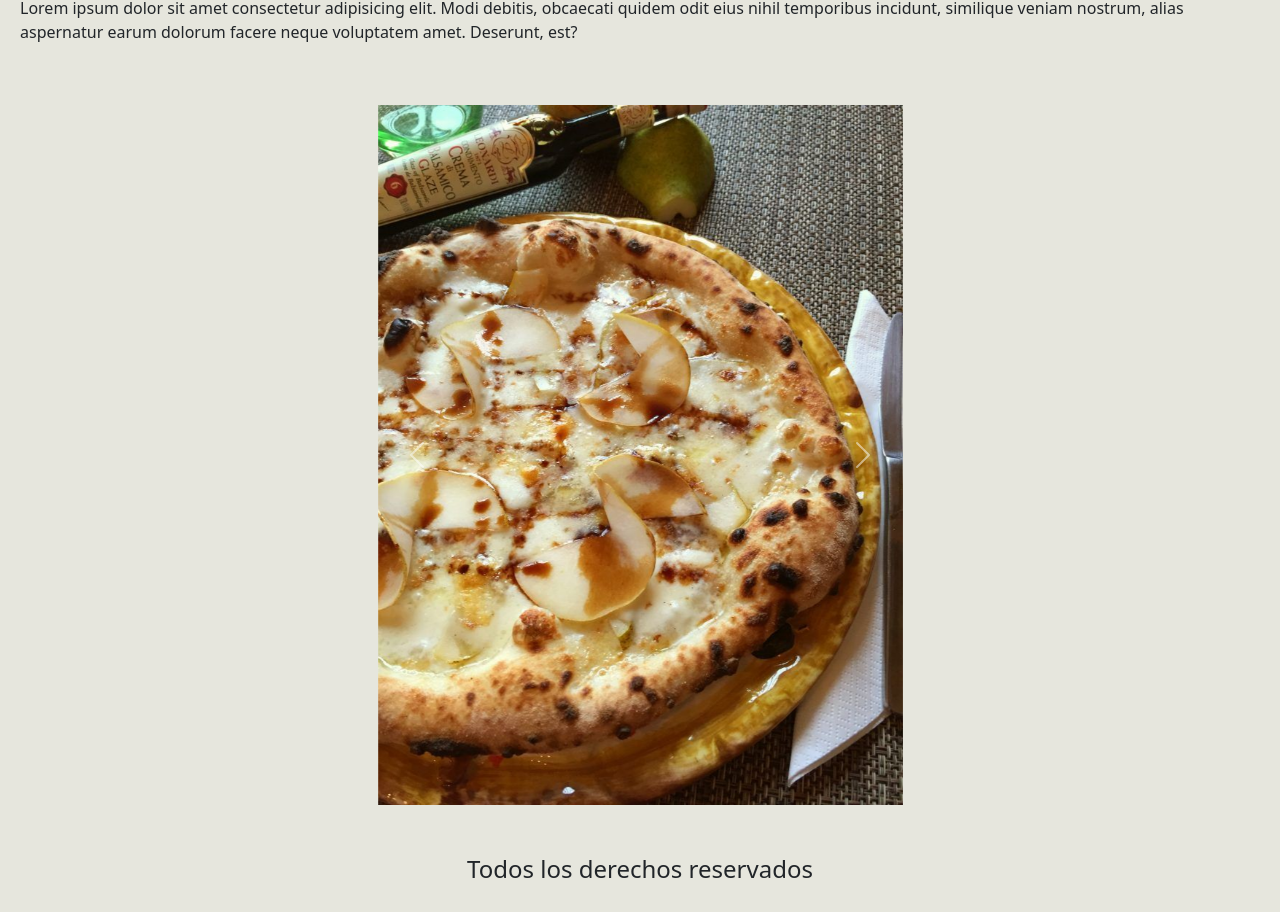
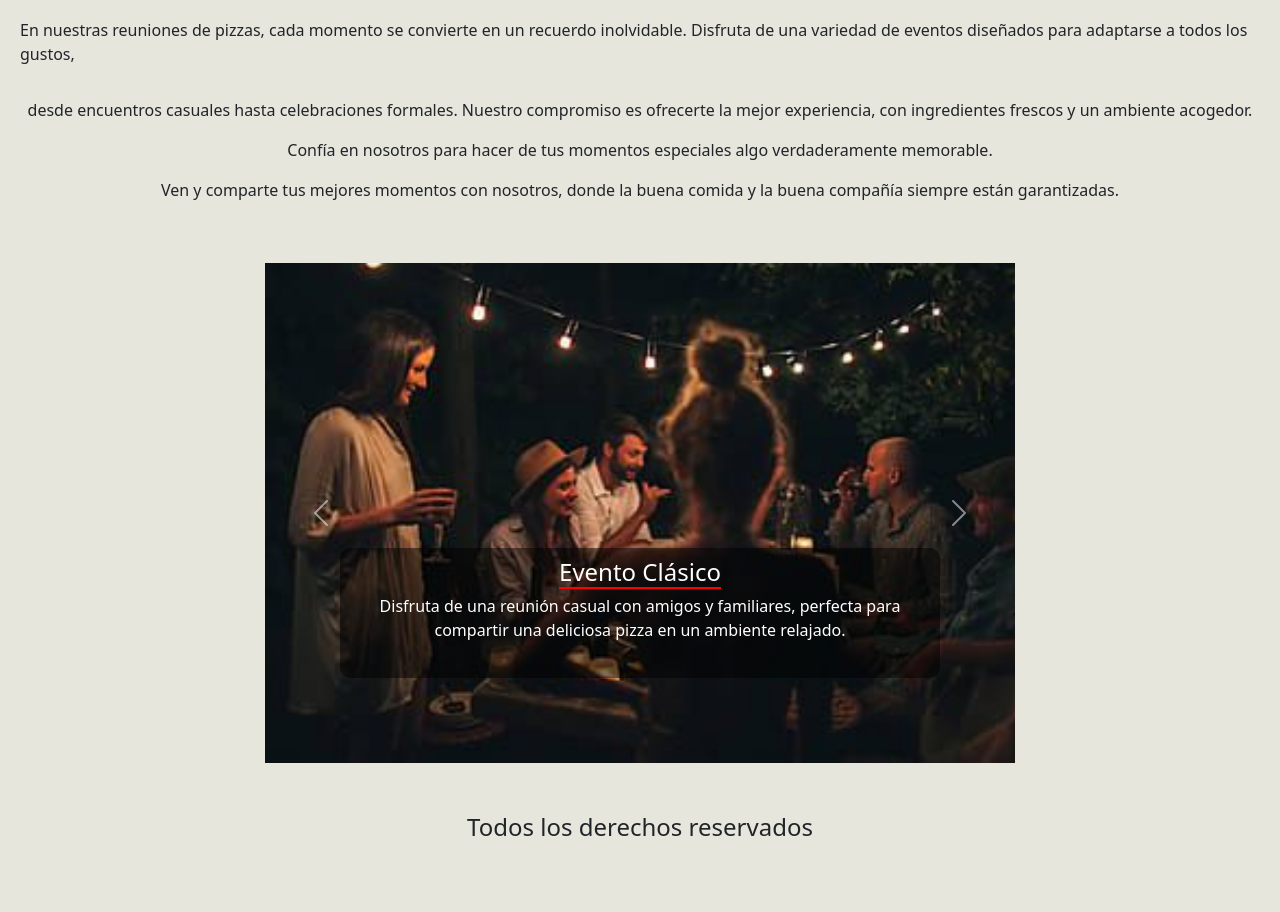
Before and after one commit to FranciscoRaccone/Pre-entrega, a website: page pages/eventos.html in a window 1280 px wide. Shown: the part 267-1179 px from the top of the page. After the commit the page ends 1137 px from the top, so only its background shows below. Drawn offline with nearby package versions, Linux system fonts and the light colour scheme.

Commit message:
casi-terminado

```diff
--- a/pages/eventos.html
+++ b/pages/eventos.html
@@ -45,23 +45,42 @@
         </header>
     <main>
         <h2>
-            Titulo Pagina3
+            Compartan sus mejores momentos con nosotros
         </h2>
-        <p>
-            Lorem ipsum dolor sit amet consectetur adipisicing elit. Modi debitis, obcaecati quidem odit eius nihil temporibus incidunt, similique veniam nostrum, alias aspernatur earum dolorum facere neque voluptatem amet. Deserunt, est?
-        </p>
+          <p>
+          En nuestras reuniones de pizzas, cada momento se convierte en un recuerdo inolvidable. Disfruta de una variedad de eventos diseñados para adaptarse a todos los gustos,
+          <p>
+          <p>desde encuentros casuales hasta celebraciones formales. Nuestro compromiso es ofrecerte la mejor experiencia, con ingredientes frescos y un ambiente acogedor.</p>
+          <p>
+          Confía en nosotros para hacer de tus momentos especiales algo verdaderamente memorable.
+          </p>
+          <p>
+           Ven y comparte tus mejores momentos con nosotros, donde la buena comida y la buena compañía siempre están garantizadas.
+          </p>
     </main>
     <section class="carrusel">
       <div id="carrusel-eventos" class="carousel slide">
         <div class="carousel-inner">
           <div class="carousel-item active">
-            <img src="../img/cebolla.jpg" class="d-block w-100" alt="...">
+            <img src="../img/evento-clasico.jpg" class="d-block w-100" alt="...">
+            <div class="carousel-caption">
+              <h5>Evento Clásico</h5>
+              <p>Disfruta de una reunión casual con amigos y familiares, perfecta para compartir una deliciosa pizza en un ambiente relajado.</p>
+            </div>
           </div>
           <div class="carousel-item">
-            <img src="../img/especial.jpg" class="d-block w-100" alt="...">
+            <img src="../img/evento-premium.jpg" class="d-block w-100" alt="...">
+            <div class="carousel-caption">
+              <h5>Evento Premium</h5>
+              <p>Vive una experiencia exclusiva con un toque de elegancia, ideal para eventos formales donde las pizzas gourmet y los cócteles son los protagonistas.</p>
+            </div>
           </div>
           <div class="carousel-item">
-            <img src="../img/hongos.jpg" class="d-block w-100" alt="...">
+            <img src="../img/eventos-fiesta.jpg" class="d-block w-100" alt="...">
+            <div class="carousel-caption">
+              <h5>Evento fiesta</h5>
+              <p>Únete a la diversión en una fiesta vibrante, llena de música y energía juvenil, perfecta para disfrutar de pizzas y crear recuerdos inolvidables.</p>
+            </div>
           </div>
         </div>
         <button class="carousel-control-prev" type="button" data-bs-target="#carrusel-eventos" data-bs-slide="prev">
--- a/scss/style.scss
+++ b/scss/style.scss
@@ -54,6 +54,7 @@ header {
         padding-bottom: 25px;
        h2{
         @include flex;
+        margin-bottom: 30px;
 
        }
        p{
@@ -122,14 +123,6 @@ header {
         }
       }
 
-      .carrusel{
-        display: flex;
-        justify-content: center;
-        margin-bottom: 50px;
-        img{
-          max-height: 700px;
-        }
-    }
 
 
 
--- a/scss/utilidades/_variables.scss
+++ b/scss/utilidades/_variables.scss
@@ -89,3 +89,42 @@ main .textos h1 span{
     padding: 10px;
     box-shadow: 5px 10px 20px black;
 }
+
+.carrusel{
+    display: flex;
+    justify-content: center;
+    margin-bottom: 50px;
+    position: relative;
+
+  }
+
+  .carrusel img {
+    width: 100%;
+    height: 500px; /* Altura fija para todas las imágenes */
+    object-fit: cover;
+  }
+
+  .carousel-caption {
+    position: absolute;
+    top: 70%;
+    left: 50%;
+    transform: translate(-50%, -50%);
+    color: white;
+    text-align:center;
+    background-color: rgba(0, 0, 0, 0.5); /* Fondo semi-transparente para mejorar la legibilidad del texto */
+    padding: 10px;
+    border-radius: 10px;
+    width: 80%;
+  }
+
+  .carousel-caption h5 {
+    font-size: 24px;
+    margin: 0;
+    display: inline-block;
+    border-bottom: 2px solid red;
+  }
+
+  .carousel-caption p {
+    font-size: 16px;
+    margin: 5px 0 0;
+  }
```
Also changed, not shown: css/style.css, img/evento-clasico.jpg (added), img/evento-premium.jpg (added), img/eventos-fiesta.jpg (added), 1 other file.
